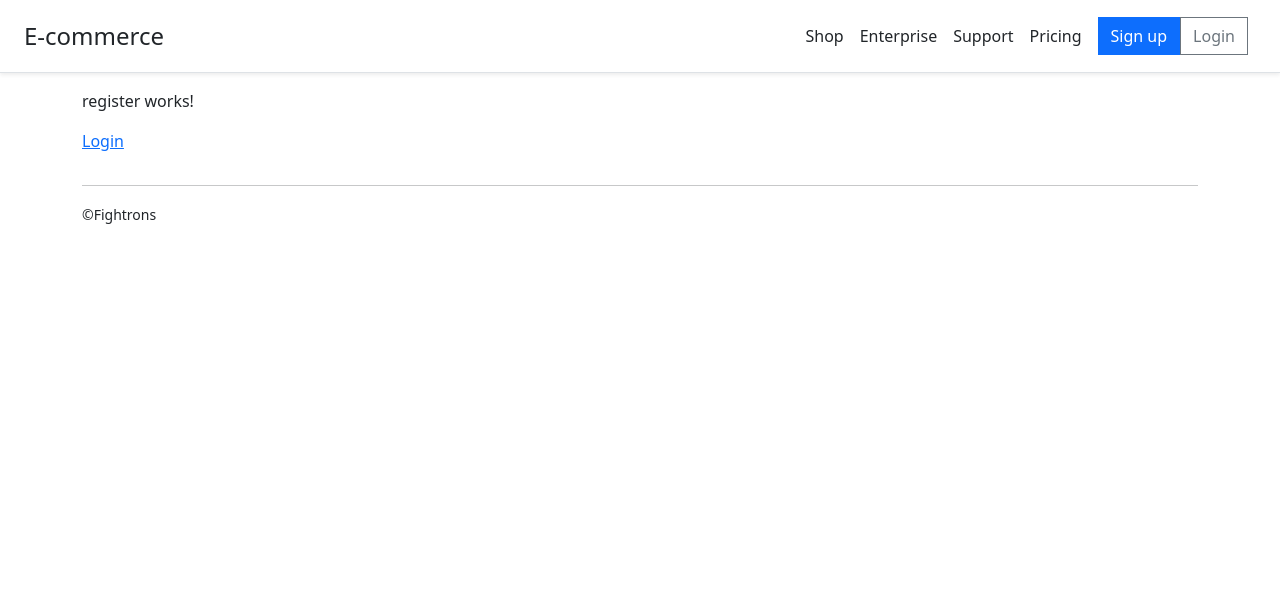
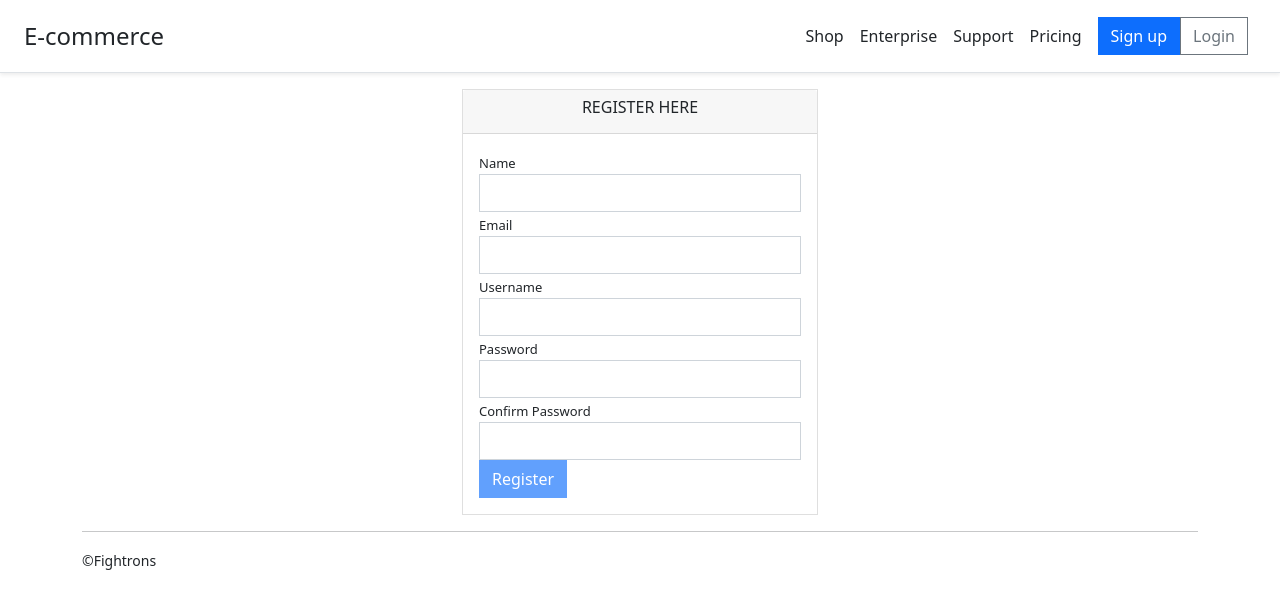
Before and after one commit to pnowosada/Shop, an Angular app: page /register in a window 1280 px wide. Shown: the top 608 px of the page. Built offline with nearby package versions, Linux system fonts and the light colour scheme.

Commit message:
Add register form

```diff
--- a/src/app/app.module.ts
+++ b/src/app/app.module.ts
@@ -1,7 +1,7 @@
 import { NgModule } from '@angular/core';
 import {HttpClientModule} from '@angular/common/http';
 import { BrowserModule } from '@angular/platform-browser';
-import { FormsModule } from '@angular/forms';
+import { FormsModule, ReactiveFormsModule } from '@angular/forms';
 
 import { AppRoutingModule } from './app-routing.module';
 import { AppComponent } from './app.component';
@@ -39,7 +39,8 @@
     BrowserModule,
     AppRoutingModule,
     HttpClientModule,
-    FormsModule
+    FormsModule,
+    ReactiveFormsModule
   ],
   providers: [],
   bootstrap: [AppComponent]
--- a/src/app/components/register/register.component.html
+++ b/src/app/components/register/register.component.html
@@ -1,4 +1,81 @@
-<p>register works!</p>
-<p>
-    <a routerLink="['/login']">Login</a>
-</p>
+<div class="row">
+    <div class="col-md-4 offset-md-4">
+      <div class="guest-form-card card">
+
+        <div class="card-header text-center">
+          <h2>Register Here</h2>
+        </div>
+
+        <div class="card-body">
+          <form [formGroup]="registerForm" (ngSubmit)="register()">
+            <div class="form-group">
+              <label for="name">Name</label>
+              <input
+                id="name"
+                class="form-control"
+                [ngClass]="{ 'is-invalid': registerForm.get('name').touched && registerForm.get('name').invalid }"
+                formControlName="name"
+              />
+              <span class="invalid-feedback">Name can't be blank.</span>
+            </div>
+
+            <div class="form-group">
+              <label for="email">Email</label>
+              <input
+                type="email"
+                id="email"
+                class="form-control"
+                [ngClass]="{ 'is-invalid': registerForm.get('email').touched && registerForm.get('email').invalid }"
+                formControlName="email"
+              />
+              <span class="invalid-feedback">
+                <span *ngIf="registerForm.get('email').hasError('required')">Email can't be blank.</span>
+                <span *ngIf="registerForm.get('email').hasError('email')">Email must be valid.</span>
+              </span>
+            </div>
+
+            <div class="form-group">
+              <label for="username">Username</label>
+              <input
+                id="username"
+                class="form-control"
+                [ngClass]="{ 'is-invalid': registerForm.get('username').touched && registerForm.get('username').invalid }"
+                formControlName="username"
+              />
+              <span class="invalid-feedback">Username can't be blank.</span>
+            </div>
+
+            <div class="form-group">
+              <label for="password">Password</label>
+              <input
+                type="password"
+                id="password"
+                class="form-control"
+                [ngClass]="{ 'is-invalid': registerForm.get('password').touched && registerForm.get('password').invalid }"
+                formControlName="password"
+              />
+              <span class="invalid-feedback">
+                <span *ngIf="registerForm.get('password').hasError('required')">Password can't be blank.</span>
+                <span *ngIf="registerForm.get('password').hasError('symbol')">Password must contain @</span>
+                <span *ngIf="registerForm.get('password').hasError('minlength')">Password must contain minimum 4 characters</span>
+              </span>
+            </div>
+
+            <div class="form-group">
+              <label for="confirmPassword">Confirm Password</label>
+              <input
+                type="password"
+                id="confirmPassword"
+                class="form-control"
+                [ngClass]="{ 'is-invalid': registerForm.get('confirmPassword').touched && registerForm.get('confirmPassword').invalid }"
+                formControlName="confirmPassword"
+              />
+              <span class="invalid-feedback">Passwords must match.</span>
+            </div>
+
+            <button class="btn btn-primary btn-block" [disabled]="registerForm.invalid">Register</button>
+          </form>
+        </div>
+      </div>
+    </div>
+  </div>
--- a/src/app/components/register/register.component.ts
+++ b/src/app/components/register/register.component.ts
@@ -1,4 +1,37 @@
 import { Component, OnInit } from '@angular/core';
+import { FormGroup, FormBuilder, Validators } from '@angular/forms'
+
+/**
+ *
+ * @param form
+ */
+
+function passwordsMatchValidator(form) {
+  const password = form.get('password')
+  const confirmPassword = form.get('confirmPassword')
+
+  if(password.value !== confirmPassword.value) {
+    confirmPassword.setErrors({ passwordsMatch: true })
+  } else {
+    confirmPassword.setErrors(null)
+  }
+
+  return null
+}
+
+/**
+ * If the data is valid return null else return an object
+ */
+function symbolValidator(control) { //control = registerForm.get('password')
+  if(control.hasError('required')) return null;
+  if(control.hasError('minlength')) return null;
+
+  if(control.value.indexOf('@') > -1) {
+    return null
+  } else {
+    return { symbol: true }
+  }
+}
 
 @Component({
   selector: 'app-register',
@@ -7,9 +40,28 @@
 })
 export class RegisterComponent implements OnInit {
 
-  constructor() { }
+  registerForm: FormGroup;
 
-  ngOnInit(): void {
+  constructor(private builder: FormBuilder) { }
+
+  ngOnInit() {
+    this.buildForm()
+  }
+
+  buildForm() {
+    this.registerForm = this.builder.group({
+      name: ['', Validators.required],
+      email: ['', [Validators.required, Validators.email]],
+      username: ['', Validators.required],
+      password: ['', [Validators.required, symbolValidator, Validators.minLength(4)]],
+      confirmPassword: ''
+    }, {
+      validators: passwordsMatchValidator
+    })
+  }
+
+  register() {
+    console.log(this.registerForm.value)
   }
 
 }
```
